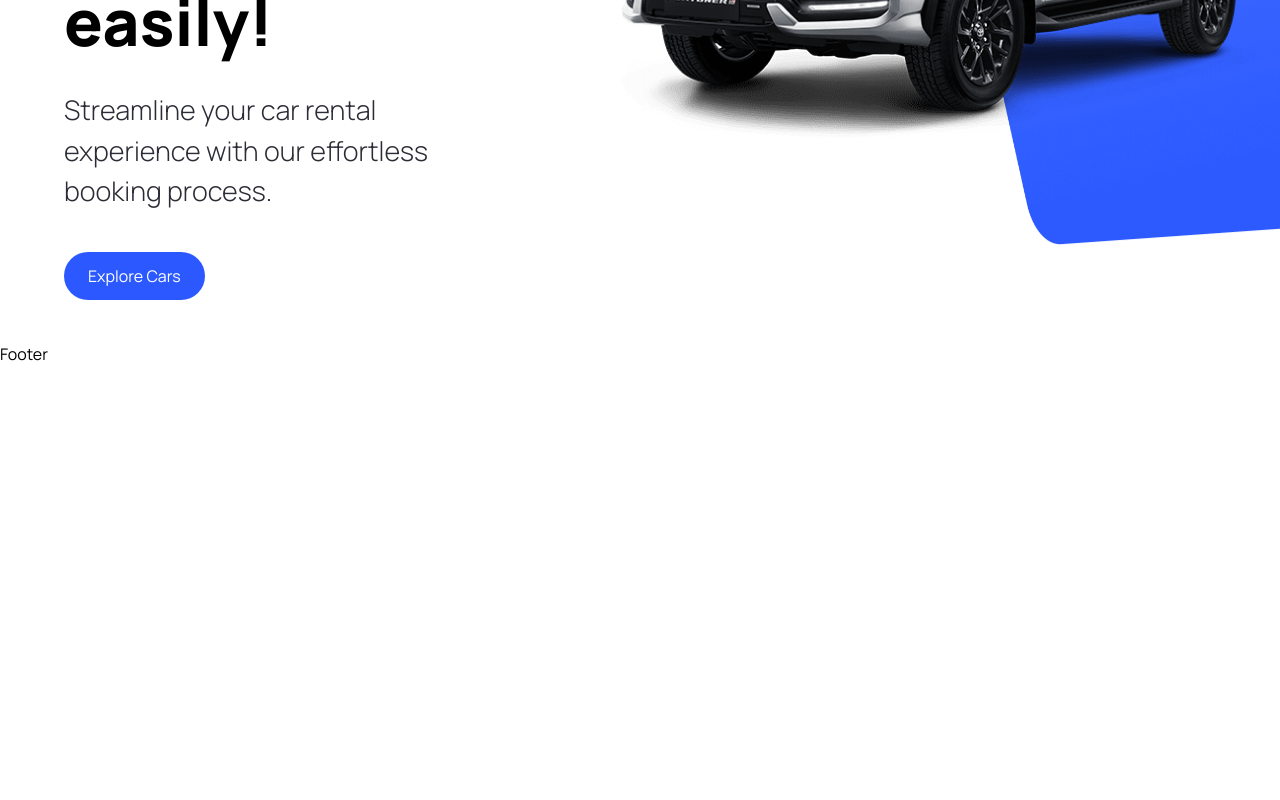
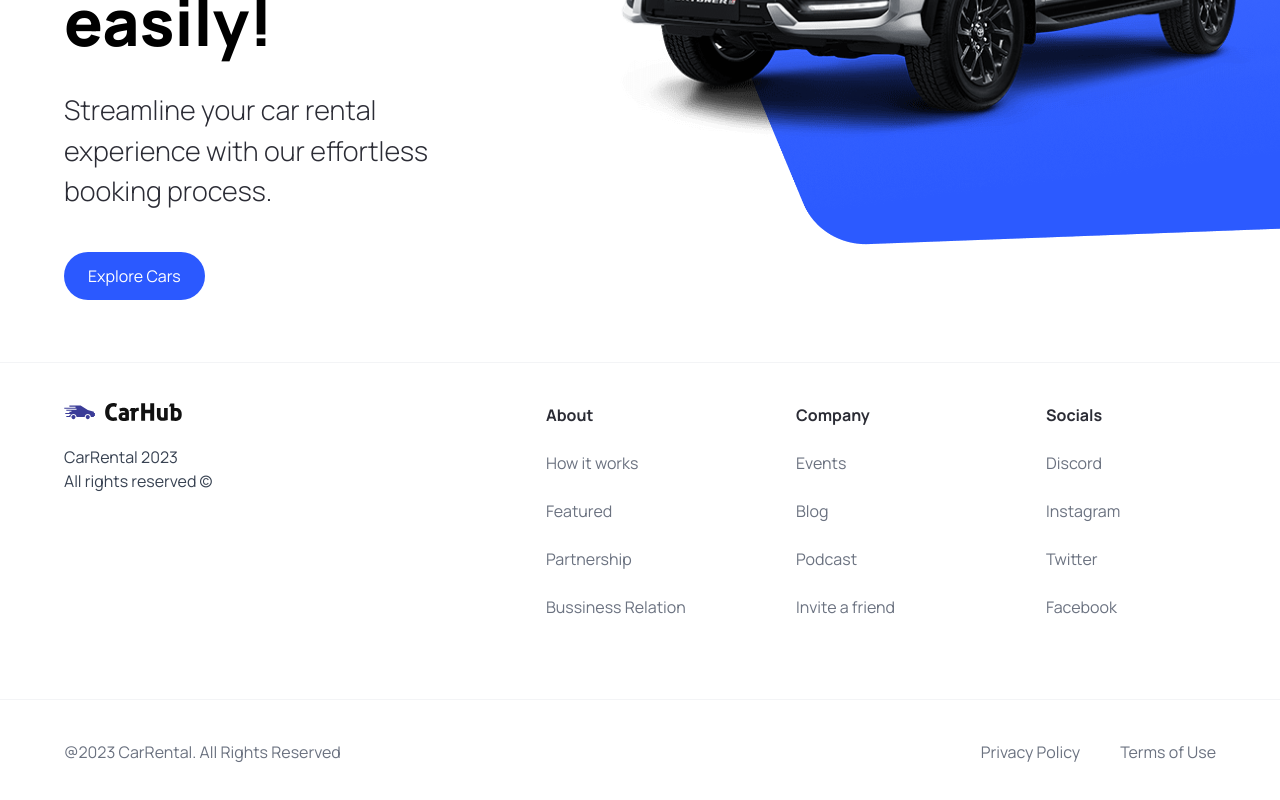
Before and after one commit to AliMoradpour/carRentAppNext.js, a Next.js app: page / in a window 1280 px wide. Shown: the part 458-1258 px from the top of the page. Before the commit the page ends 824 px from the top, so only its background shows below. Built offline with nearby package versions, Linux system fonts and the light colour scheme.

Commit message:
complete the footer

```diff
--- a/app/globals.css
+++ b/app/globals.css
@@ -182,7 +182,7 @@
 }
 
 .footer__copyrights-link {
-  @apply flex-1 flex sm:justify-end justify-center max-sm:mt-4 gap-10;
+  @apply flex-1 flex flex-col md:flex-row items-end md:justify-end max-sm:mt-4 gap-10;
 }
 /* END: Footer styles */
 
--- a/components/Footer.tsx
+++ b/components/Footer.tsx
@@ -1,8 +1,55 @@
+import Image from "next/image";
+import Link from "next/link";
+import { footerLinks } from "@/constants";
 
 const Footer = () => {
   return (
-    <div>Footer</div>
-  )
-}
+    <footer className="flex flex-col text-black-100 mt-5 border-t border-gray-100">
+      <div className="flex max-md:flex-col flex-wrap justify-between gap-5 sm:px-16 px-6 py-10">
+        <div className="flex flex-col justify-start items-start gap-6">
+          <Image
+            src="/logo.svg"
+            alt="logo"
+            width={118}
+            height={18}
+            className="object-contain"
+          />
+          <p className="text-base text-gray-700">
+            CarRental 2023 <br />
+            All rights reserved &copy;
+          </p>
+        </div>
 
-export default Footer
+        <div className="footer__links">
+          {footerLinks.map((link) => (
+            <div key={link.title} className="footer__link">
+              <h3 className="font-bold">{link.title}</h3>
+              {link.links.map((item) => (
+                <Link
+                  key={item.title}
+                  href={item.url}
+                  className="text-gray-500">
+                  {item.title}
+                </Link>
+              ))}
+            </div>
+          ))}
+        </div>
+      </div>
+
+      <div className="w-full flex justify-between items-center flex-wrap mt-10 border-t border-gray-100 sm:px-16 px-6 py-10">
+        <p className="text-gray-500">@2023 CarRental. <br className="md:hidden"/> All Rights Reserved</p>
+        <div className="footer__copyrights-link">
+          <Link href="/" className="text-gray-500">
+            Privacy Policy
+          </Link>
+          <Link href="/" className="text-gray-500">
+            Terms of Use
+          </Link>
+        </div>
+      </div>
+    </footer>
+  );
+};
+
+export default Footer;
--- a/components/Hero.tsx
+++ b/components/Hero.tsx
@@ -30,8 +30,8 @@
       <div className="hero__image-container">
         <div className="hero__image">
             <Image src="/hero.png" alt="hero" fill className="object-contain" />
+        </div>
             <div className="hero__image-overlay"/>
-        </div>
       </div>
     </div>
   );
--- /dev/null
+++ b/constants/index.ts
@@ -0,0 +1,101 @@
+export const manufacturers = [
+  "Acura",
+  "Alfa Romeo",
+  "Aston Martin",
+  "Audi",
+  "Bentley",
+  "BMW",
+  "Buick",
+  "Cadillac",
+  "Chevrolet",
+  "Chrysler",
+  "Citroen",
+  "Dodge",
+  "Ferrari",
+  "Fiat",
+  "Ford",
+  "GMC",
+  "Honda",
+  "Hyundai",
+  "Infiniti",
+  "Jaguar",
+  "Jeep",
+  "Kia",
+  "Lamborghini",
+  "Land Rover",
+  "Lexus",
+  "Lincoln",
+  "Maserati",
+  "Mazda",
+  "McLaren",
+  "Mercedes-Benz",
+  "MINI",
+  "Mitsubishi",
+  "Nissan",
+  "Porsche",
+  "Ram",
+  "Rolls-Royce",
+  "Subaru",
+  "Tesla",
+  "Toyota",
+  "Volkswagen",
+  "Volvo",
+];
+
+export const yearsOfProduction = [
+  { title: "Year", value: "" },
+  { title: "2015", value: "2015" },
+  { title: "2016", value: "2016" },
+  { title: "2017", value: "2017" },
+  { title: "2018", value: "2018" },
+  { title: "2019", value: "2019" },
+  { title: "2020", value: "2020" },
+  { title: "2021", value: "2021" },
+  { title: "2022", value: "2022" },
+  { title: "2023", value: "2023" },
+];
+
+export const fuels = [
+  {
+    title: "Fuel",
+    value: "",
+  },
+  {
+    title: "Gas",
+    value: "Gas",
+  },
+  {
+    title: "Electricity",
+    value: "Electricity",
+  },
+];
+
+export const footerLinks = [
+  {
+    title: "About",
+    links: [
+      { title: "How it works", url: "/" },
+      { title: "Featured", url: "/" },
+      { title: "Partnership", url: "/" },
+      { title: "Bussiness Relation", url: "/" },
+    ],
+  },
+  {
+    title: "Company",
+    links: [
+      { title: "Events", url: "/" },
+      { title: "Blog", url: "/" },
+      { title: "Podcast", url: "/" },
+      { title: "Invite a friend", url: "/" },
+    ],
+  },
+  {
+    title: "Socials",
+    links: [
+      { title: "Discord", url: "/" },
+      { title: "Instagram", url: "/" },
+      { title: "Twitter", url: "/" },
+      { title: "Facebook", url: "/" },
+    ],
+  },
+];
```
